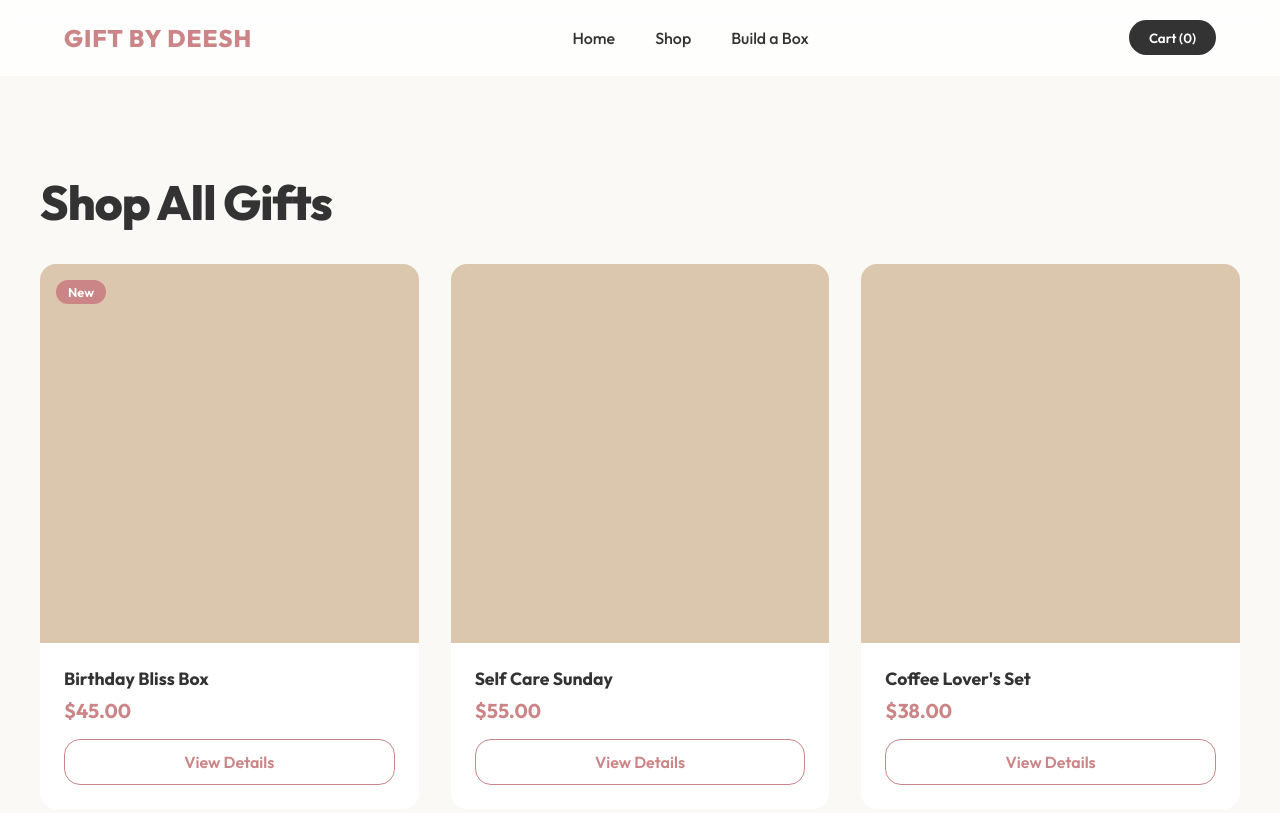
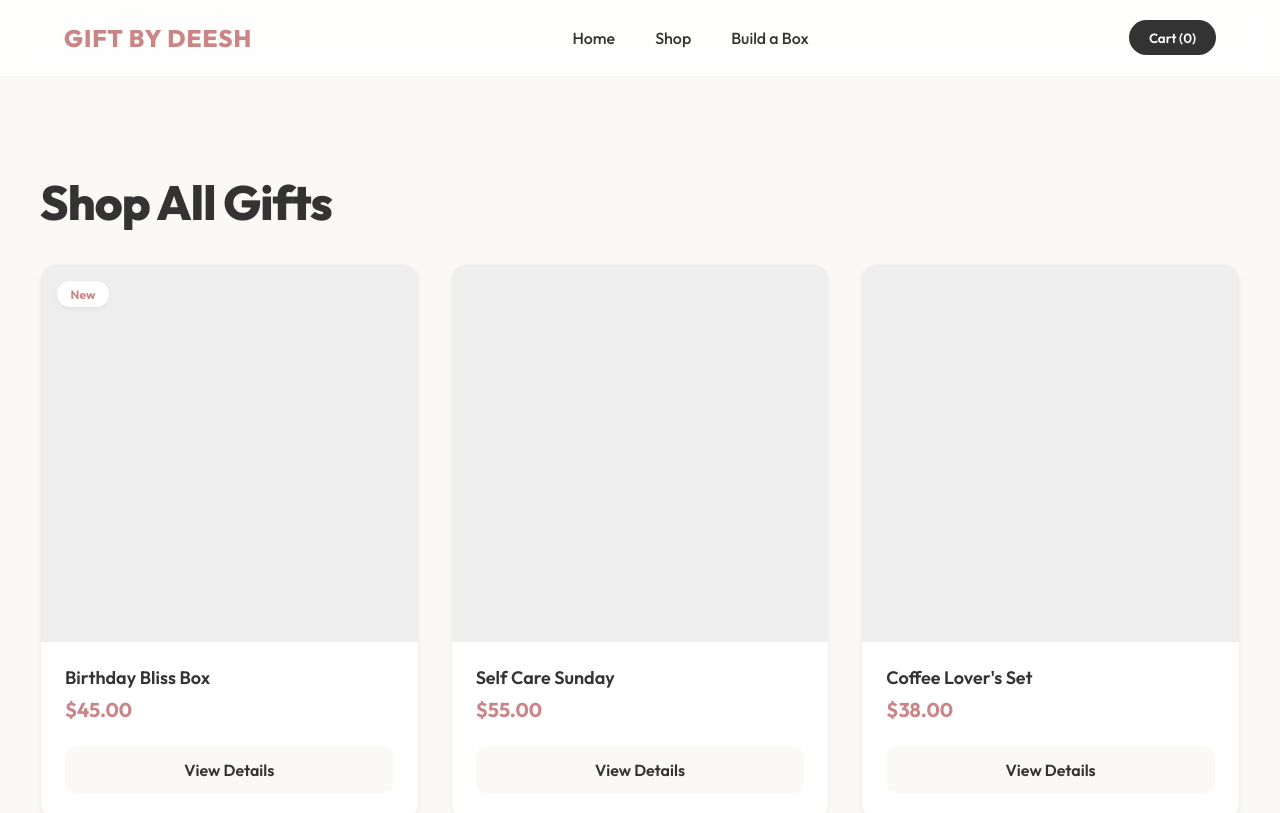
Before and after one commit to SamsudeenAshad/gift_by_desh, a Next.js app: page /shop in a window 1280 px wide. Shown: the top 813 px of the page. Built offline with nearby package versions, Linux system fonts and the light colour scheme.

Commit message:
Update ProductCard.module.css

```diff
--- a/src/components/ProductCard.module.css
+++ b/src/components/ProductCard.module.css
@@ -2,63 +2,79 @@
     background: var(--white);
     border-radius: var(--radius);
     overflow: hidden;
-    box-shadow: var(--shadow);
-    transition: transform 0.2s;
+    box-shadow: var(--shadow-sm);
+    transition: all 0.3s cubic-bezier(0.4, 0, 0.2, 1);
+    border: 1px solid rgba(0, 0, 0, 0.05);
+    display: flex;
+    flex-direction: column;
 }
 
 .card:hover {
-    transform: translateY(-5px);
+    transform: translateY(-8px);
+    box-shadow: var(--shadow-lg);
 }
 
 .imageWrapper {
     position: relative;
     aspect-ratio: 1;
-    background: var(--accent);
+    background: #f0f0f0;
+    overflow: hidden;
 }
 
 .placeholderImage {
     width: 100%;
     height: 100%;
-    background-color: var(--secondary);
-    opacity: 0.3;
+    background-color: #eee;
+    transition: transform 0.5s ease;
+}
+
+.card:hover .placeholderImage {
+    transform: scale(1.05);
 }
 
 .badge {
     position: absolute;
     top: 1rem;
     left: 1rem;
-    background: var(--primary);
-    color: white;
-    padding: 0.25rem 0.75rem;
-    border-radius: 20px;
-    font-size: 0.8rem;
-    font-weight: 600;
+    background: var(--white);
+    color: var(--primary);
+    padding: 0.35rem 0.85rem;
+    border-radius: 50px;
+    font-size: 0.75rem;
+    font-weight: 700;
+    box-shadow: var(--shadow-sm);
+    z-index: 2;
 }
 
 .content {
     padding: 1.5rem;
+    flex-grow: 1;
+    display: flex;
+    flex-direction: column;
 }
 
 .title {
-    font-size: 1.1rem;
+    font-size: 1.125rem;
     margin-bottom: 0.5rem;
     color: var(--text);
+    font-weight: 600;
 }
 
 .price {
     font-size: 1.25rem;
     font-weight: 700;
     color: var(--primary);
-    margin-bottom: 1rem;
+    margin-bottom: 1.5rem;
 }
 
 .link {
+    margin-top: auto;
     display: block;
     text-align: center;
-    padding: 0.75rem;
-    border: 1px solid var(--primary);
-    border-radius: var(--radius);
-    color: var(--primary);
+    padding: 0.875rem;
+    background: var(--background);
+    border-radius: 12px;
+    color: var(--text);
     font-weight: 600;
     transition: all 0.2s;
 }
```
